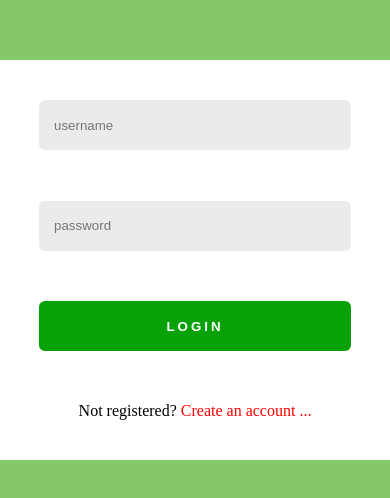
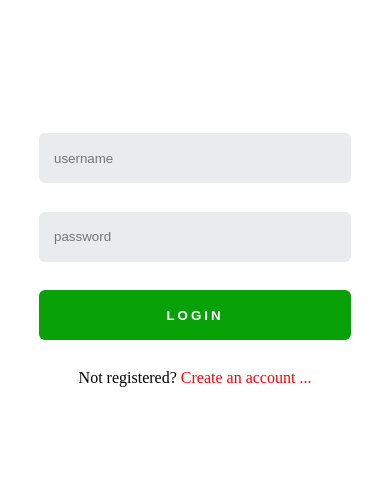
Before and after one commit to hamzamamedov/Login, a plain HTML site: page index.html in a window 390 px wide. Shown: the part 162-660 px from the top of the page. Drawn offline with Linux system fonts and the light colour scheme.

Commit message:
changed css @media

```diff
--- a/assets/css/style.css
+++ b/assets/css/style.css
@@ -78,5 +78,9 @@ background-color: green;
     .login-box{
         width: 100%;
         border-radius: 0;
-    }
+        height: 100vh;
+     }
+     form{
+      height: 30%;
+     }
  }
```
